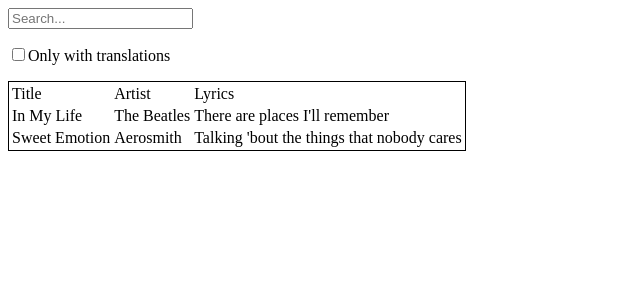
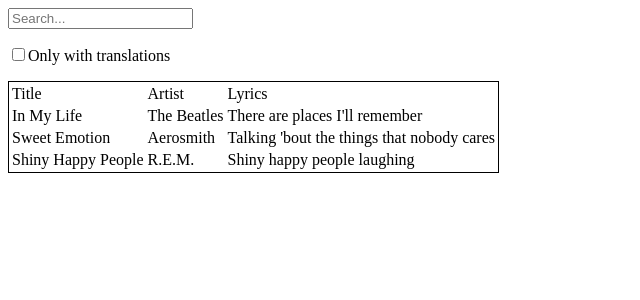
Before and after one commit to djelroy/song-translation-ui-reactjs, a React (Create React App) app: page / in a window 1280 px wide. Shown: the top 300 px of the page, without its empty margins (0-640 px from the left). Built offline with nearby package versions, Linux system fonts and the light colour scheme.

Commit message:
Move all components to same file

```diff
--- /dev/null
+++ b/src/FilterableSongTable.tsx
@@ -0,0 +1,70 @@
+import React from 'react';
+import ReactDOM from 'react-dom';
+
+interface Song {
+    title: string;
+    artist: string;
+    lyrics: string;
+}
+
+interface SongProps {
+    songs: Song[];
+}
+
+function SongHeader() {
+    return (
+        <tr>
+            <td>Title</td>
+            <td>Artist</td>
+            <td>Lyrics</td>
+        </tr>
+    );
+}
+
+function SongRow(props: Song) {
+    return (
+        <tr>
+            <td>{props.title}</td>
+            <td>{props.artist}</td>
+            <td>{props.lyrics}</td>
+        </tr>
+    );
+}
+
+class SongTable extends React.Component<SongProps, any>{
+    render(){
+        const songRows = this.props.songs.map(song =>
+            <SongRow title={song.title} artist={song.artist} lyrics={song.lyrics}/>);
+
+        return (
+            <table style={{border: '1px solid black'}}>
+                <thead><SongHeader/></thead>
+                <tbody>{songRows}</tbody>
+            </table>
+        );
+    }
+}
+
+class SongSearchBar extends React.Component {
+    render(){
+        return (
+            <form>
+                <input type="text" placeholder="Search..."/>
+                <p>
+                    <input type="checkbox" />
+                    Only with translations
+                </p>
+            </form>
+        );
+    }
+}
+export default class FilterableSongTable extends React.Component<SongProps, any> {
+    render(){
+        return (
+            <div>
+                <SongSearchBar />
+                <SongTable songs={this.props.songs} />
+            </div>
+        );
+    }
+}
--- a/src/index.tsx
+++ b/src/index.tsx
@@ -1,91 +1,11 @@
 import React from 'react';
 import ReactDOM from 'react-dom';
-//import './index.css';
-import { ReactComponent } from '*.svg';
-
-
-interface Song {
-    title: string;
-    artist: string;
-    lyrics: string;
-}
-
-interface SongProps {
-    songs: Song[];
-}
-
-class SongHeader extends React.Component {
-    render(){
-        return (
-            <tr>
-                <td>Title</td>
-                <td>Artist</td>
-                <td>Lyrics</td>
-        </tr>
-        );
-    }
-}
-
-class SongRow extends React.Component<Song, any> {
-    render(){
-        const song = this.props;
-        return (
-            <tr>
-                <td>{song.title}</td>
-                <td>{song.artist}</td>
-                <td>{song.lyrics}</td>
-            </tr>
-        );
-    }
-}
-
-class SongTable extends React.Component<SongProps, any>{
-    render(){
-        const songRows = this.props.songs.map(song =>
-            <SongRow title={song.title} artist={song.artist} lyrics={song.lyrics}/>);
-
-        return (
-            <table style={{border: '1px solid black'}}>
-                <thead><SongHeader/></thead>
-                <tbody>{songRows}</tbody>
-            </table>
-        );
-    }
-}
-
-class SongSearchBar extends React.Component {
-    render(){
-        return (
-            <form>
-                <input type="text" placeholder="Search..."/>
-                <p>
-                    <input type="checkbox" />
-                    Only with translations
-                </p>
-            </form>
-        );
-    }
-}
-class FilterableSongTable extends React.Component<SongProps, any> {
-    render(){
-        return (
-            <div>
-                <SongSearchBar />
-                <SongTable songs={this.props.songs} />
-            </div>
-        );
-    }
-}
+import FilterableSongTable from './FilterableSongTable';
 
 const SONGS = [
     {title: "In My Life", artist: "The Beatles", lyrics: "There are places I'll remember"},
-    {title: "Sweet Emotion", artist: "Aerosmith", lyrics: "Talking 'bout the things that nobody cares"}
+    {title: "Sweet Emotion", artist: "Aerosmith", lyrics: "Talking 'bout the things that nobody cares"},
+    {title: "Shiny Happy People", artist: "R.E.M.", lyrics: "Shiny happy people laughing"}
 ];
 
-const elem = <h1>Hello React & Visual Studio Code people!</h1>
-
-
-
-
-
 ReactDOM.render(<FilterableSongTable songs={SONGS} />, document.getElementById("root"));
```
